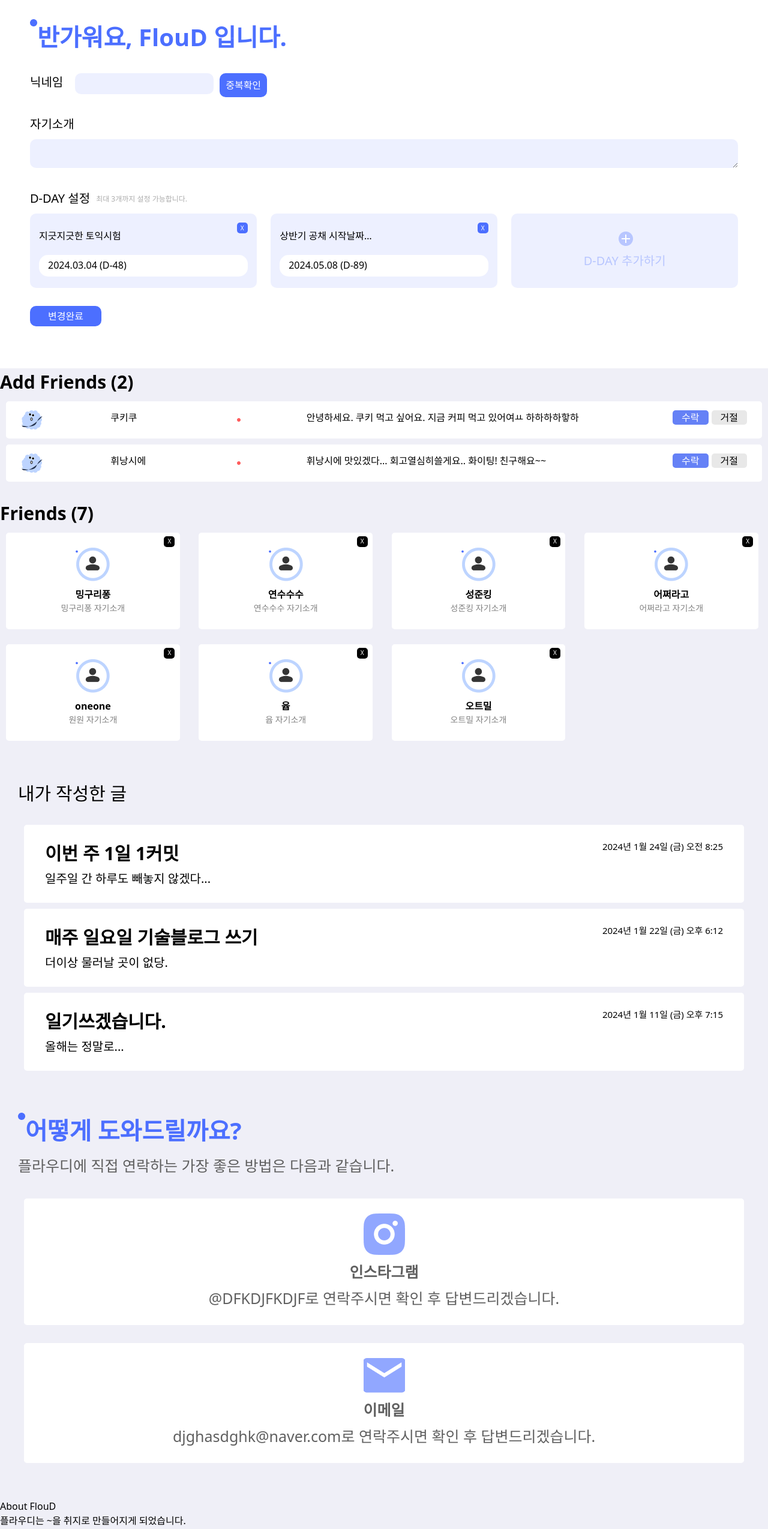
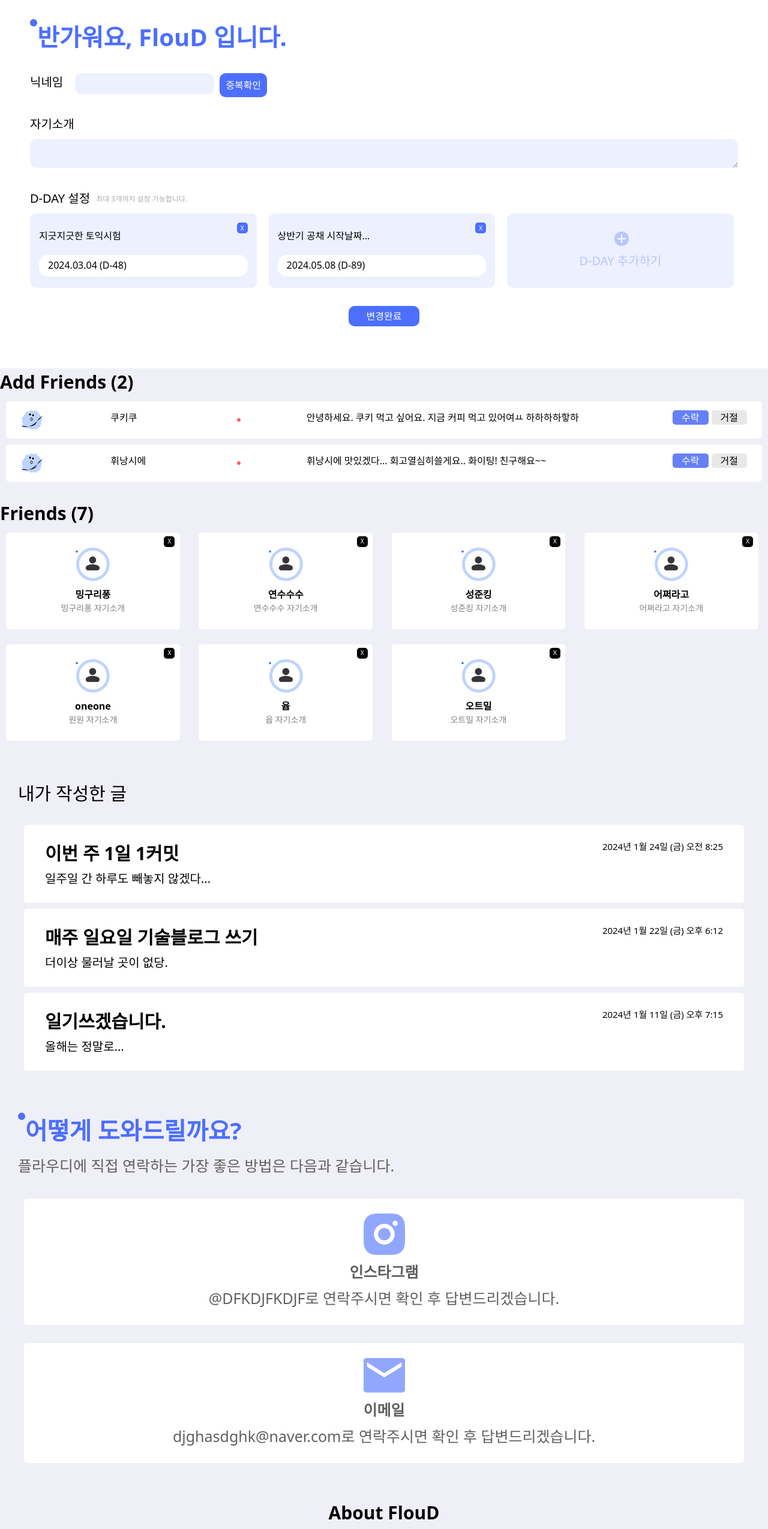
Before and after one commit to FlouD-2024/flouD-Front, a Next.js app: page / in a window 1280 px wide. Shown: the part 80-2629 px from the top of the page at 60% size. Built offline with nearby package versions, Linux system fonts and the light colour scheme; what twin.macro would draw is missing.

Commit message:
feat: 마이페이지 내 정보수정 변경 페이지 구현중

```diff
--- a/src/components/mypage/AboutFlouD.tsx
+++ b/src/components/mypage/AboutFlouD.tsx
@@ -1,4 +1,5 @@
 import React from 'react'
+import Typography from '../Typography'
 import FlouDs from './FlouDs'
 
 type Props = {
@@ -32,10 +33,12 @@ export default function dd({ }: Props) {
         }
     ]
     return (
-        <>
-            <div>About FlouD</div>
-            <div>플라우디는 ~을 취지로 만들어지게 되었습니다.</div>
-            <div>개발자들은 아래와 같습니다.</div>
+        <div className="text-center">
+            <Typography title="About FlouD" type="bold30"/>
+            <div className='w-[100px] h-[1px] border-[1px] border-black mx-[auto] my-[50px]'></div>
+            <Typography title="플라우디는 ~을 취지로" type="bold40-blue"/>
+            <Typography title="만들어지게 되었습니다." type="bold40-blue"/>
+            <div className='mt-[50px] mb-[70px]'>개발자들은 아래와 같습니다.</div>
             <div className='grid grid-rows-3 grid-cols-3'>
                 {
                     members.map((member) => {
@@ -45,6 +48,6 @@ export default function dd({ }: Props) {
                     })
                 }
             </div>
-        </>
+        </div>
     )
 }
--- a/src/components/mypage/Dday.tsx
+++ b/src/components/mypage/Dday.tsx
@@ -2,16 +2,17 @@ import React from 'react'
 
 type Props = {
     title: string,
-    date: string
+    date: string,
+    onDeleteClick: () => void
 }
 
-export default function Dday({title, date}: Props) {
+export default function Dday({title, date, onDeleteClick}: Props) {
     return (
         <>
             <div className='flex-col justify-between  bg-[#4C6FFF]/10 h-20px rounded-[10px] w-[32%] h-[124px] p-[15px]'>
                 <div className='flex justify-between '>
                     <div className='bg-[#4C6FFF]/0 w-[155px] mt-[10px] whitespace-nowrap overflow-hidden text-ellipsis'>{title}</div>
-                    <button className='text-[10px] bg-[#4C6FFF] text-white w-[18px] h-[18px] rounded-[5px]'>X</button>
+                    <button className='text-[10px] bg-[#4C6FFF] text-white w-[18px] h-[18px] rounded-[5px]' onClick={onDeleteClick}>X</button>
                 </div>
                 <div className='bg-white rounded-[15px] mt-[20px] h-[36px] px-[15px] py-[5px]'>{date}</div>
             </div>
--- a/src/components/mypage/DdayAdd.tsx
+++ b/src/components/mypage/DdayAdd.tsx
@@ -1,14 +1,20 @@
-import React from 'react';
+import React, { ChangeEventHandler, useState } from 'react';
 import Image from "next/image";
 import AddBT from '@/img/mypage/AddBT.png';
 
-type Props = {};
+type Props = {
+  onDDayAddClick?: () => void
+};
 
-export default function DdayAdd({ }: Props) {
+export default function DdayAdd({ onDDayAddClick }: Props) {
+
   return (
-    <div className='flex-col justify-center bg-[#4C6FFF]/10 h-20px rounded-[10px] w-[32%] h-[124px] p-[15px]'>
-        <Image src={AddBT} className='ml-[47%] mt-[15px] mb-[10px]'/>
+    <>
+      <div className='flex-col justify-center bg-[#4C6FFF]/10 h-20px rounded-[10px] w-[32%] h-[124px] p-[15px]' onClick={onDDayAddClick}>
+        <Image src={AddBT} className='ml-[47%] mt-[15px] mb-[10px]' />
         <div className='text-[#B8C6FF] text-[20px] text-center'>D-DAY 추가하기</div>
-    </div>
+      </div>
+    </>
+
   );
 }
--- /dev/null
+++ b/src/components/mypage/DdayEdit.tsx
@@ -0,0 +1,22 @@
+import React, { ChangeEventHandler, useState } from 'react';
+
+type Props = {
+  dDayName?: string,
+  onDDayNameChange?: ChangeEventHandler<HTMLInputElement>,
+  onDeleteClick?: () => void
+};
+
+export default function DdayEdit({dDayName, onDDayNameChange, onDeleteClick}: Props) {
+
+  return (
+    <>
+      <div className='flex-col justify-between  bg-[#4C6FFF]/10 h-20px rounded-[10px] w-[32%] h-[124px] p-[15px]'>
+          <div className='flex justify-between '>
+            <input className='text-[#B8C6FF] text-[20px] text-center' placeholder='D-DAY 이름을 작성해주세요' value={dDayName} onChange={onDDayNameChange}></input>
+            <button className='text-[10px] bg-[#4C6FFF] text-white w-[18px] h-[18px] rounded-[5px]' onClick={onDeleteClick}>X</button>
+          </div>
+      </div>
+    </>
+
+  );
+}
--- a/src/components/mypage/Mypage.tsx
+++ b/src/components/mypage/Mypage.tsx
@@ -6,6 +6,7 @@ import StoryList from './StoryList'
 import Contact from './Contact'
 import AboutFlouD from './AboutFlouD'
 import UnFriend from './UnFriend'
+import MypageInfoEdit from './MypageInfoEdit'
 
 type Props = {}
 
@@ -13,7 +14,7 @@ export default function Mypage({ }: Props) {
     return (
         <div className='relative'>
             <div className="text-[40px] font-bold mb-3">My Page</div>
-            <MypageInfo/>
+            <MypageInfoEdit/>
             <Friends/>
             <StoryList/>
             <Contact/>
--- a/src/components/mypage/MypageInfo.tsx
+++ b/src/components/mypage/MypageInfo.tsx
@@ -54,7 +54,9 @@ export default function MypageInfo({ }: Props) {
                             })
                         }
                     </div>
-                    <button className='bg-[#4C6FFF] text-white px-[30px] py-[5px] rounded-[10px] my-[30px] mx-[auto]'>변경완료</button>
+                    <div className='flex'>
+                        <button className='bg-black text-white px-[30px] py-[5px] rounded-[10px] my-[30px] mx-[auto]'>변경하기</button>
+                    </div>
                 </div>
             </div>
         </>
--- /dev/null
+++ b/src/components/mypage/MypageInfoEdit.tsx
@@ -0,0 +1,102 @@
+import React, { useEffect, useState } from 'react'
+import Typography from '../Typography'
+import Dday from './Dday'
+import DdayAdd from './DdayAdd'
+import Image from "next/image";
+import Blue from "@/img/Mypage/BlueEllipse.png"
+import { type } from 'os';
+import DdayEdit from './DdayEdit';
+
+type Props = {}
+type DDayDataType = {
+    title: string,
+    date: string
+}
+
+export default function MypageInfoEdit({ }: Props) {
+    const [dDayData,setDDayData] = useState<DDayDataType[]>([
+        {
+            title: "지긋지긋한 토익시험",
+            date: "2024.03.04 (D-48)"
+        },
+        {
+            title: "상반기 공채 시작날짜 아마도 5월",
+            date: "2024.05.08 (D-89)"
+        }
+    ]);
+    const [addedDDay, setAddedDDay] = useState<DDayDataType[]>([]);
+
+    const [nickname, setNickname] = useState<string>("");
+    const [introduce, setIntroduce] = useState<string>("");
+    const onDDayDeleteClick = (i: number) => {
+        setDDayData(dDayData.filter((_, index) => i != index))
+    }
+
+    const onAddedDeleteClick = (i: number) => {
+        setAddedDDay(addedDDay.filter((_, index) => i != index))
+    }
+
+    const onAddedDdayNameChange = (i: number, title:string) => {
+        setAddedDDay(addedDDay.map((item, index) => {
+            if(index === i) {
+                return {...item, title: title};
+            } else {
+                return item;
+            }
+        }))
+    }
+    return (
+        <>
+            <div className='bg-[white] py-[40px] px-[50px]'>
+                <div className='mb-[30px] flex'>
+                    <div>
+                        <Image src={Blue} className='object-contain' />
+                    </div>
+                    <Typography title={'반가워요, FlouD 입니다.'} type={'bold40-blue'} />
+                </div>
+                <div className='mb-[30px] flex justify-start gap-[10px]'>
+                    <Typography title={'닉네임'} type={'bold20'} />
+                    <input className='bg-[#4C6FFF]/10 h-[35px] rounded-[10px]' value={nickname} onChange={(e)=>setNickname(e.target.value)}></input>
+                    <button className='bg-[#4C6FFF] text-white px-[10px] py-[5px] rounded-[10px]'>중복확인</button>
+                </div>
+                <div className='mb-[30px]'>
+                    <Typography title={'자기소개'} type={'bold20'} />
+                    <textarea className='bg-[#4C6FFF]/10 w-[100%] rounded-[10px]' value={introduce} onChange={(e)=>setIntroduce(e.target.value)}></textarea>
+                </div>
+                <div>
+                    <div className='flex justify-start'>
+                        <Typography title={'D-DAY 설정'} type={'bold20'} />
+                        <div className='text-[12px] text-[#ACACAC] mt-[7px]'>최대 3개까지 설정 가능합니다. </div>
+                    </div>
+                    <div className='flex justify-start gap-[20px]'>
+                        {
+                            dDayData.map((item, i) => {
+                                return (<Dday title={item.title} date={item.date} onDeleteClick={() => onDDayDeleteClick(i)}/>)
+                            })
+                        }
+                        {
+                            addedDDay.map((item, i) => {
+                                return (
+                                    <DdayEdit
+                                        dDayName={item.title}
+                                        onDDayNameChange={(e) => onAddedDdayNameChange(i, e.target.value)}
+                                        onDeleteClick={() => onAddedDeleteClick(i)}/>
+                                )
+                            })
+                        }
+                        {
+                            dDayData.length + addedDDay.length < 3 ?
+                            (<DdayAdd onDDayAddClick={() => setAddedDDay(org => [...org, {title: '', date: ''}])}/>)
+                            :
+                            <></>
+
+                        }
+                    </div>
+                    <div className='flex'>
+                        <button className='bg-[#4C6FFF] text-white px-[30px] py-[5px] rounded-[10px] my-[30px] mx-[auto]'>변경완료</button>
+                    </div>
+                </div>
+            </div>
+        </>
+    )
+}
```
Also changed, not shown: src/components/mypage/FlouDs.tsx (+1 -1 lines).
